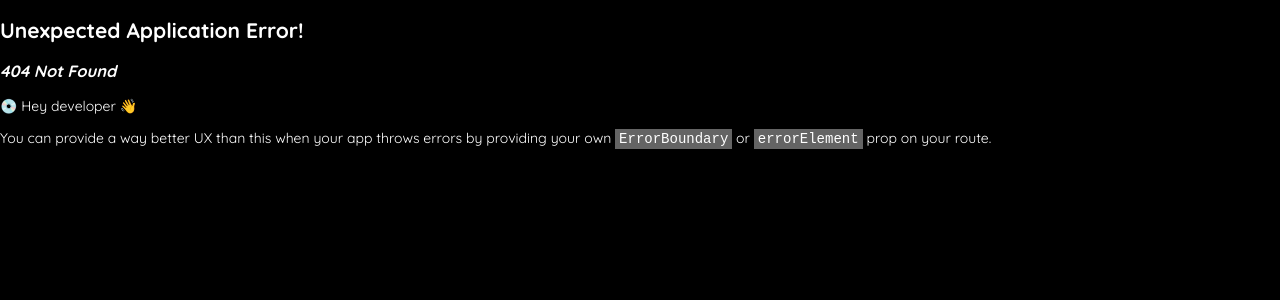
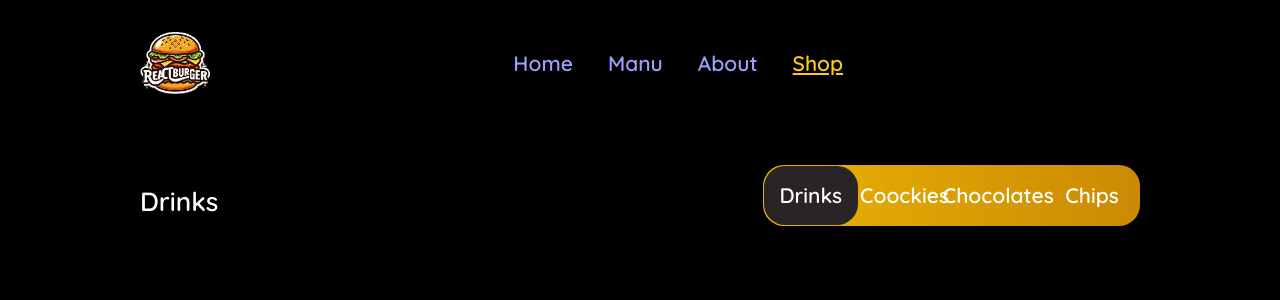
Before and after one commit to ahc13200/ReactBurger, a React (Vite) app: page /shop in a window 1280 px wide. Before the commit this address had no page. Shown: the top 300 px of the page. Built offline with nearby package versions, Linux system fonts and the light colour scheme; some icons are missing.

Commit message:
shop
Signed-off-by: ahc13200 <ahc13200@gmail.com>

```diff
--- a/src/App.jsx
+++ b/src/App.jsx
@@ -4,6 +4,7 @@ import Home from './pages/Home';
 import Menu from './pages/Menu';
 import RootLayout from './pages/Root';
 import About from './pages/About';
+import Shop from './pages/Shop';
 
 const router = createBrowserRouter([
 	{
@@ -22,6 +23,10 @@ const router = createBrowserRouter([
 				path: '/about',
 				element: <About />,
 			},
+			{
+				path: '/shop',
+				element: <Shop />,
+			},
 		],
 	},
 ]);
--- a/src/components/Header/Header.jsx
+++ b/src/components/Header/Header.jsx
@@ -23,8 +23,9 @@ export default function Header() {
 						<NavLink to='/about' className={({isActive}) => (isActive ? 'text-yellow-400' : 'no-underline')}>
 							<ItemHeader>About</ItemHeader>
 						</NavLink>
-
-						<ItemHeader>Shop</ItemHeader>
+						<NavLink to='/shop' className={({isActive}) => (isActive ? 'text-yellow-400' : 'no-underline')}>
+							<ItemHeader>Shop</ItemHeader>
+						</NavLink>
 					</ul>
 					<ul className='flex wrap list-none gap-8 text-3xl justify-end'>
 						<ItemHeader>
--- /dev/null
+++ b/src/components/Shop/TabButton.jsx
@@ -0,0 +1,14 @@
+export default function TabButton({children, onSelect, isSelected}) {
+	return (
+		<label
+			className={
+				isSelected
+					? ' bg-stone-800 w-1/4 text-center rounded-3xl flex justify-center items-center transition duration-400 ease-in-out'
+					: 'flex justify-center items-center w-1/4'
+			}
+			onClick={onSelect}
+		>
+			{children}
+		</label>
+	);
+}
--- /dev/null
+++ b/src/components/Shop/TabContent.jsx
@@ -0,0 +1,3 @@
+export default function TabContent() {
+
+}
--- a/src/pages/About.jsx
+++ b/src/pages/About.jsx
@@ -2,7 +2,7 @@ import {Icon} from '@iconify/react';
 
 export default function About() {
 	const classNameButton =
-		'border-transparent text-xl p3 rounded-2xl bg-stone-300/20 hover:bg-stone-300/10 cursor-pointer';
+		'border-transparent text-xl p3 rounded-2xl bg-stone-300/10 hover:bg-stone-300/20 cursor-pointer';
 	return (
 		<div className='pt-32 mx-40'>
 			<div className='grid grid-cols-2'>
--- a/src/pages/Home.jsx
+++ b/src/pages/Home.jsx
@@ -23,13 +23,13 @@ export default function Home() {
 						</p>
 					</div>
 
-					<div className='flex gap-20'>
+					<div className='flex gap-10'>
 						<button className='text-lg p-4 w-50 mt-10 bg-orange-500 border-orange-400 rounded-xl hover:text-yellow-400 hover:scale-105 transition duration-300 ease-in-out'>
 							Order now
 						</button>
 						<button
 							onClick={goToMenu}
-							className='text-lg bg-transparent border-none mt-10 text-yellow-400 hover:text-orange-400/90 hover:scale-125 transition duration-300 ease-in-out'
+							className='bg-transparent w-40 rounded-xl text-lg border-none mt-10 text-yellow-400 hover:bg-stone-300/10 transition duration-300 ease-in-out cursor-pointer'
 						>
 							View Menu
 						</button>
--- /dev/null
+++ b/src/pages/Shop.jsx
@@ -0,0 +1,36 @@
+import {useState} from 'react';
+import TabButton from '../components/Shop/TabButton';
+
+export default function Shop() {
+	const [selectedItem, setSelectedItem] = useState('Drinks');
+
+	function handleSelect(selectedButton) {
+		setSelectedItem(selectedButton);
+	}
+
+	return (
+		<div className='pt-32 mx-40'>
+			<div className='mt-15 grid grid-cols-2'>
+				<div>
+					<h2 className='text-3xl font-semibold'>{selectedItem}</h2>
+				</div>
+				<div className='flex justify-end'>
+					<div className='flex justify-around font-semibold text-2xl bg-gradient-to-r from-yellow-500 to-yellow-600 rounded-3xl w-3/4 h-17 p0.3'>
+						<TabButton isSelected={selectedItem === 'Drinks'} onSelect={() => handleSelect('Drinks')}>
+							Drinks
+						</TabButton>
+						<TabButton isSelected={selectedItem === 'Coockies'} onSelect={() => handleSelect('Coockies')}>
+							Coockies
+						</TabButton>
+						<TabButton isSelected={selectedItem === 'Chocolates'} onSelect={() => handleSelect('Chocolates')}>
+							Chocolates
+						</TabButton>
+						<TabButton isSelected={selectedItem === 'Chips'} onSelect={() => handleSelect('Chips')}>
+							Chips
+						</TabButton>
+					</div>
+				</div>
+			</div>
+		</div>
+	);
+}
```
